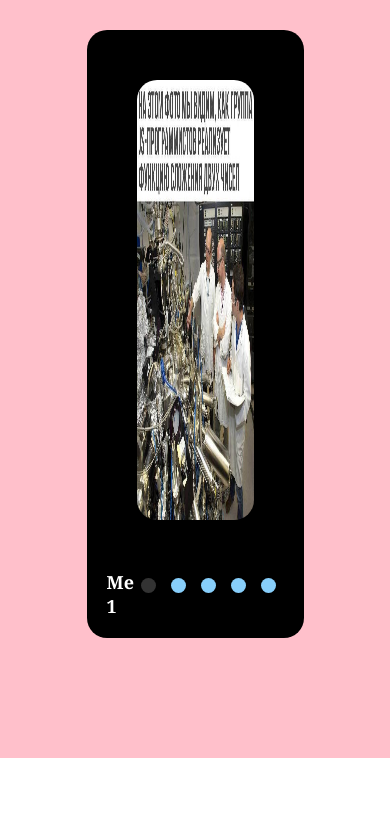
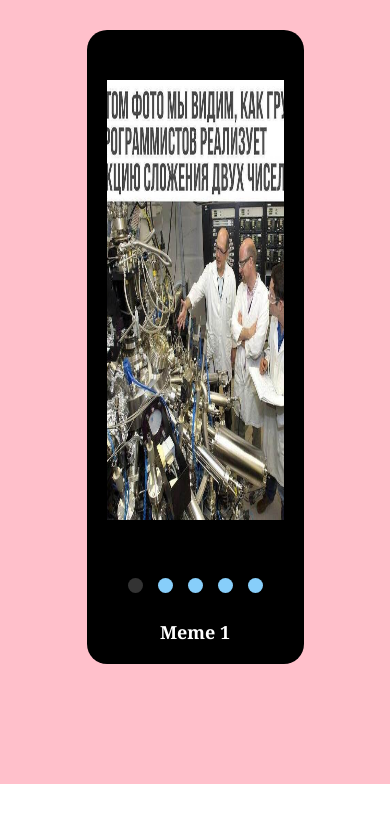
Before and after one commit to Ulistonee/cssMemeSlider, a plain HTML site: page cssMemeSlider/index.html in a window 390 px wide. Drawn offline with Linux system fonts and the light colour scheme.

Commit message:
feat: add mobile version(Sat, Sep 14, 2024 03:36:22 PM)

```diff
--- a/cssMemeSlider/style.css
+++ b/cssMemeSlider/style.css
@@ -185,3 +185,26 @@ input#slide5:checked ~ .indicators label[for="slide5"] span:hover {
 #slide5:checked ~ .meme-phrases-wrapper .meme-phrases .meme-slider-phrase:nth-child(5) {
     opacity: 1;
 }
+
+@media (max-width: 1000px) {
+    .meme-slider {
+        order: 0;
+        justify-items: center;
+        align-items: center;
+    }
+
+    .meme-phrases-wrapper {
+        grid-column: span 2 / span 2;
+        order: 2;
+
+    }
+
+    .meme-phrases {
+       text-align: center;
+    }
+
+    .indicators {
+        grid-column: span 2 / span 2;
+        order: 1;
+    }
+}
```
